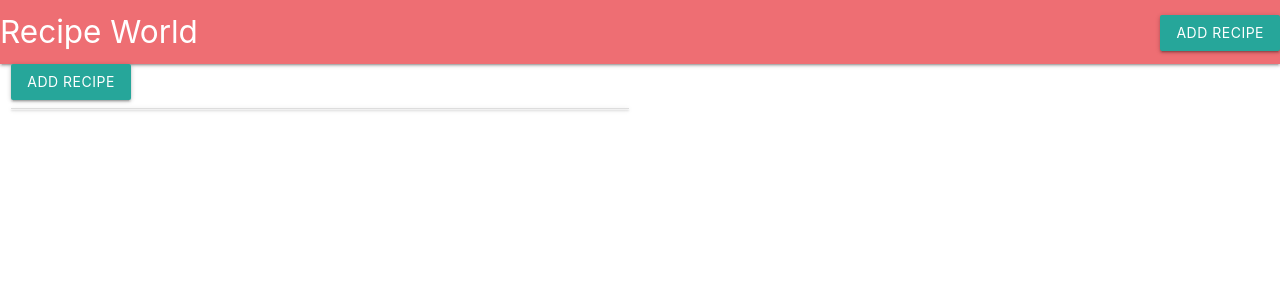
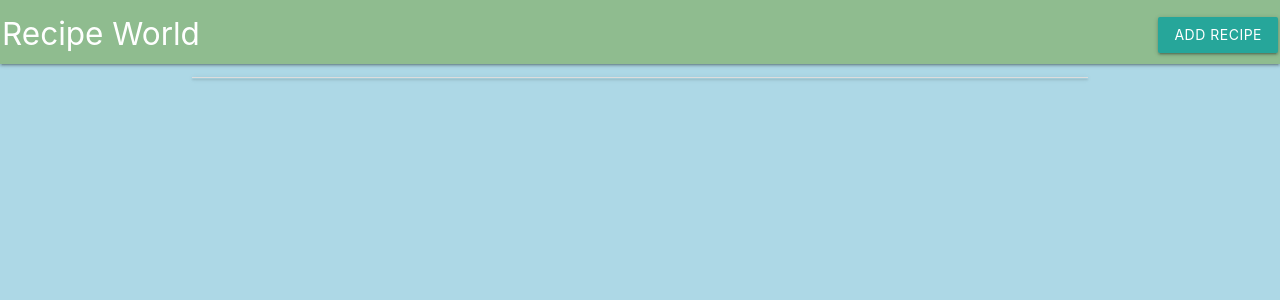
Before and after one commit to GameRockUK/cookingproject2, a Flask app: page / in a window 1280 px wide. Shown: the top 300 px of the page. Run offline with Flask 2, Linux system fonts and the light colour scheme; data that the repository does not hold is empty; some libraries are stand-ins or nearby versions.

Commit message:
Added custom css and added some comments to improve readability of code within recipes.html

```diff
--- /dev/null
+++ b/static/styles/style.css
@@ -0,0 +1,12 @@
+body {
+    background-color: lightblue;
+}
+
+nav .nav-wrapper {
+    background-color: darkseagreen;
+    padding: 2px;
+}
+
+#recipesid {
+    padding-top: 5px;
+}
--- a/templates/base.html
+++ b/templates/base.html
@@ -2,8 +2,10 @@
 <html>
 
 <head>
+	<link rel= "stylesheet" type= "text/css" href= "{{ url_for('static',filename='styles/style.css') }}">
 	<link href="https://fonts.googleapis.com/icon?family=Material+Icons" rel="stylesheet">
 	<link rel="stylesheet" href="https://cdnjs.cloudflare.com/ajax/libs/materialize/1.0.0/css/materialize.min.css">
+
 </head>
 
 <body>
@@ -15,8 +17,8 @@
 			</ul>
 		</div>
 	</nav>
-  <div class="row">
-  <div class="col s6">
+	<div class="row" id="recipesid">
+		<div class="container">
 			{% block content %}
 			{% endblock %}
 		</div>
--- a/templates/recipes.html
+++ b/templates/recipes.html
@@ -1,6 +1,7 @@
+<!--This calls the parent styling and MongoDB code from base.html -->
 {% extends 'base.html' %}
 {% block content %}
-<button data-target="modal1" class="btn modal-trigger">Add Recipe</button>
+<!--This is the modal which contains the form users can submit recipes on -->
 <div id="modal1" class="modal">
 	<div class="modal-content">
     <h3>Add a Recipe</h3>
@@ -50,6 +51,7 @@
 		<a class="waves-effect waves-light btn">Submit</a>
 	</div>
 </div>
+<!--This is the collapsible list which contains the recipes, when users submit recipes they show up in this list -->
 <ul class="collapsible">
 	{% for recipe in recipes %}
 	<li>
```
Lines whose indentation alone changed are shown as unchanged.
